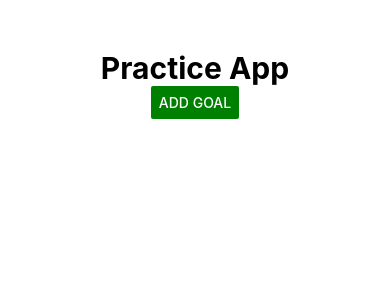
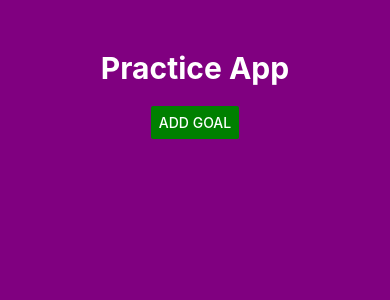
Before and after one commit to jon-cron/RNCourse, a React Native app: screen / in a window 390 px wide. Shown: the top 300 px of the page. Built offline with nearby package versions, Linux system fonts and the light colour scheme.

Commit message:
finished

```diff
--- a/App.js
+++ b/App.js
@@ -21,6 +21,7 @@ export default function App() {
   };
   // NOTE I will get some coding done later
   return (
+    <View style={styles.background}>
       <View style={styles.container}>
         <Text style={styles.h1}>Practice App</Text>
         {modalVisible ? (
@@ -36,17 +37,23 @@ export default function App() {
         <GoalList goals={goals} deleteItem={deleteItem} />
         <StatusBar style="auto" />
       </View>
+    </View>
   );
 }
 
 const styles = StyleSheet.create({
+  background: {
+    backgroundColor: "purple",
+    height: "100%",
+  },
   container: {
     marginTop: 50,
-    backgroundColor: "#fff",
     alignItems: "center",
   },
   h1: {
     fontSize: 30,
     fontWeight: "bold",
+    color: "white",
+    marginBottom: 20,
   },
 });
```
Lines whose indentation alone changed are shown as unchanged.
